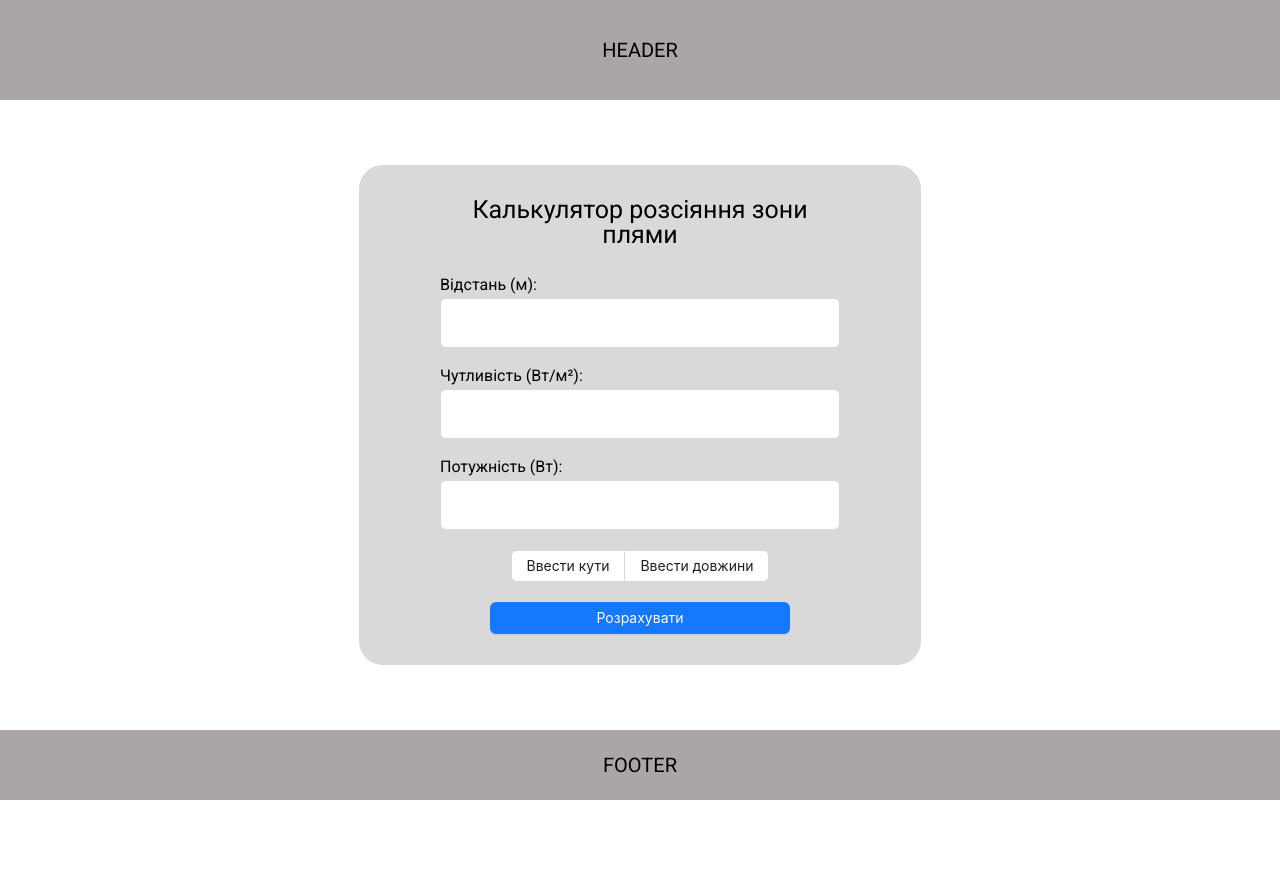
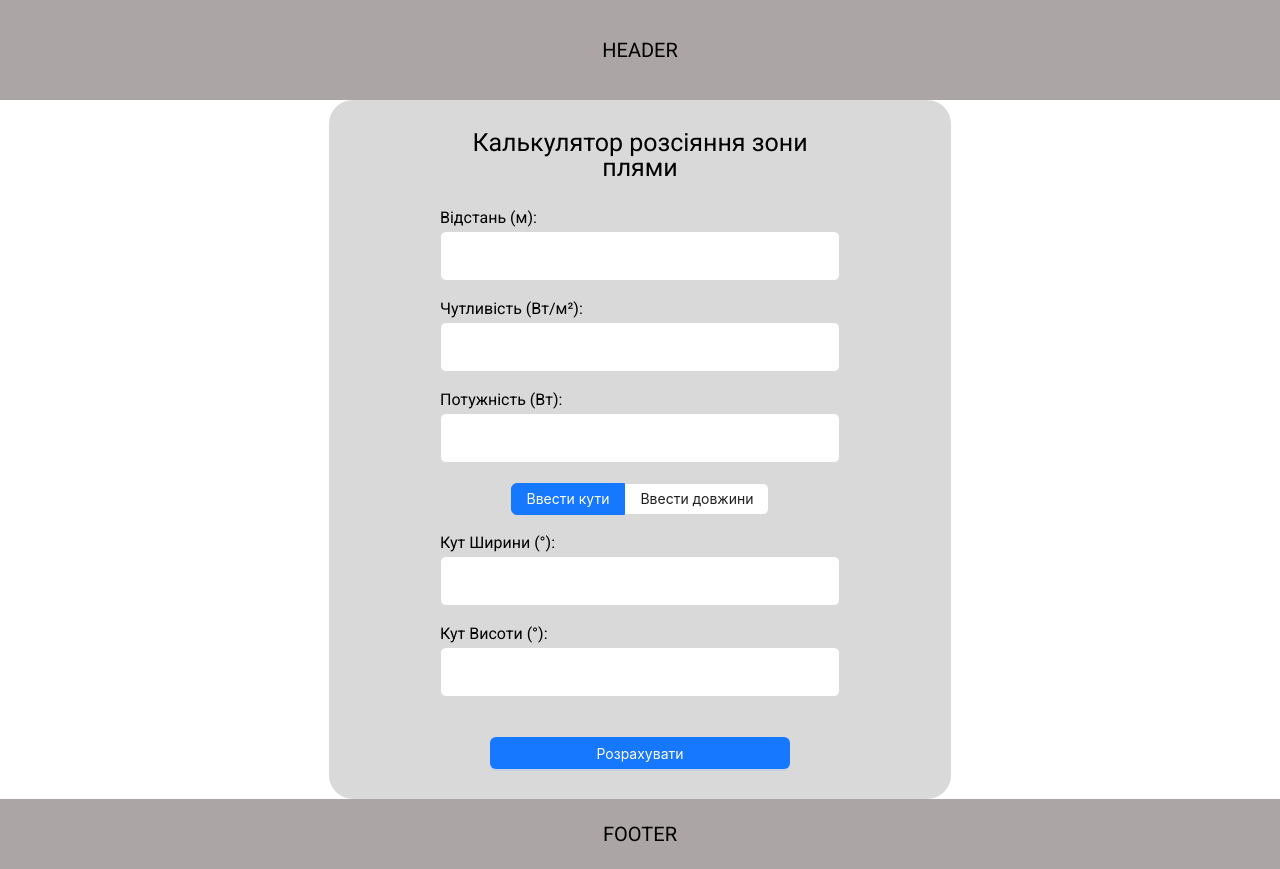
Before and after one commit to Skiftech-project/optiflow-frontend, a React (Vite) app: page / in a window 1280 px wide. Before the commit the page ends 800 px from the top, so only its background shows below. Built offline with nearby package versions, Linux system fonts and the light colour scheme.

Commit message:
created switch option in first-module

```diff
--- a/src/components/smart/FirstModule/FirstModule.css
+++ b/src/components/smart/FirstModule/FirstModule.css
@@ -6,6 +6,7 @@
     min-height: 500px;
     border-radius: 24px;
     background: #d9d9d9;
+    padding: 30px;
 }
 
 .form {
--- a/src/components/smart/FirstModule/FirstModule.jsx
+++ b/src/components/smart/FirstModule/FirstModule.jsx
@@ -1,10 +1,17 @@
 // import { useFormik } from 'formik';
+import { useState } from 'react';
 import Input from '../../ui/Input/Input';
 import { Radio } from 'antd';
 import { Button } from 'antd';
 import './FirstModule.css';
 
 const FirstModule = () => {
+    const [selectedOption, setSelectedOption] = useState('ellipse'); // Значение по умолчанию "ellipse"
+
+    // Обработчик изменения выбранной опции
+    const handleOptionChange = (e) => {
+        setSelectedOption(e.target.value);
+    };
     // const formik = useFormik({
     //     // это значения которые называются так же как и атрибуты ***name*** у полей формы для хранения данных в хуке.
     //     initialValues: {
@@ -51,8 +58,10 @@ const FirstModule = () => {
                         type="number"
                     />
                     <Radio.Group
+                        value={selectedOption}
                         buttonStyle="solid"
-                        className="form__select"
+                        className="form__item form__select"
+                        onChange={handleOptionChange}
                     >
                         <Radio.Button
                             defaultChecked
@@ -64,6 +73,43 @@ const FirstModule = () => {
                             Ввести довжини
                         </Radio.Button>
                     </Radio.Group>
+                    {selectedOption === 'ellipse' && (
+                        <>
+                            <Input
+                                className="form__item"
+                                text="Кут Ширини (°):"
+                                id="angleWidth"
+                                name="angleWidth"
+                                type="number"
+                            />
+                            <Input
+                                className="form__item"
+                                text="Кут Висоти (°):"
+                                id="angleHeight"
+                                name="angleHeight"
+                                type="number"
+                            />
+                        </>
+                    )}
+
+                    {selectedOption === 'rectangle' && (
+                        <>
+                            <Input
+                                className="form__item"
+                                text="Ширина Плями (м):"
+                                id="spotWidth"
+                                name="spotWidth"
+                                type="number"
+                            />
+                            <Input
+                                className="form__item"
+                                text="Висота Плями (м):"
+                                id="spotHeight"
+                                name="spotHeight"
+                                type="number"
+                            />
+                        </>
+                    )}
                     <Button
                         className="form__button"
                         type="primary"
```
